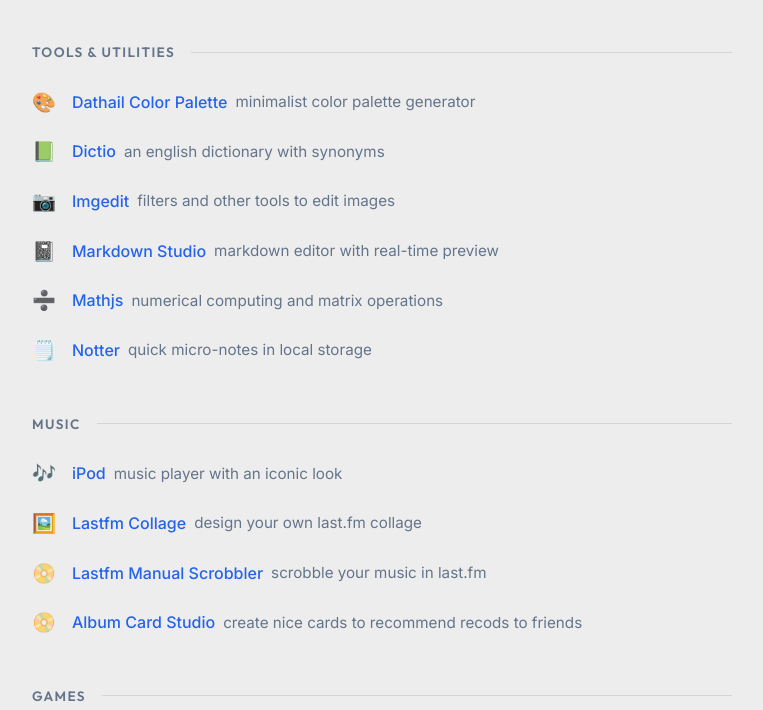
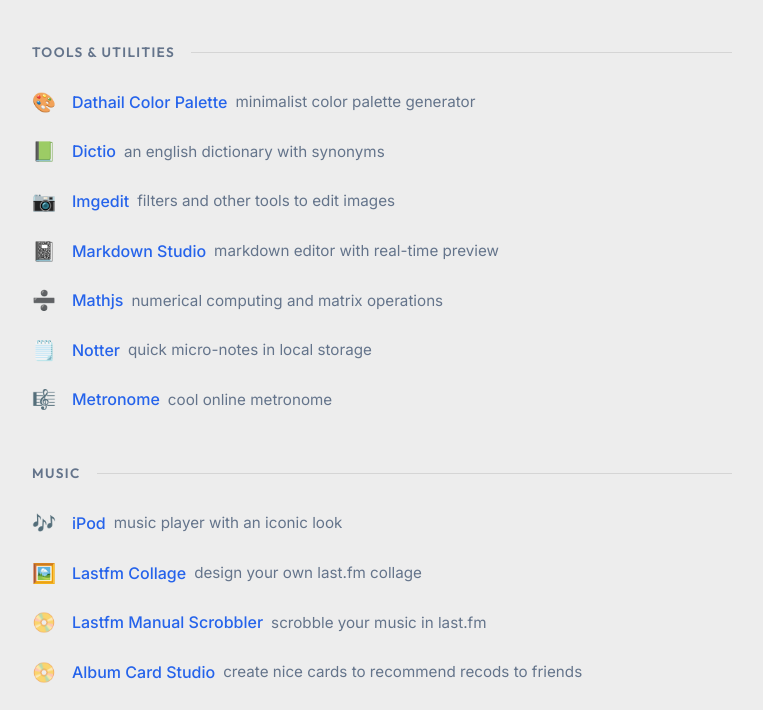
Before and after one commit to pephorror666/webapps, a plain HTML site: page index.html in a window 1280 px wide. Shown: the part 90-800 px from the top of the page, without its empty margins (258-1021 px from the left). Drawn offline with Linux system fonts and the light colour scheme.

Commit message:
Add Metronome link to index.html

```diff
--- a/index.html
+++ b/index.html
@@ -323,6 +323,11 @@
                         <span class="title">Notter</span>
                         <span class="description">quick micro-notes in local storage</span>
                     </a>
+                    <a href="./metronome/" class="item-link" target="_blank">
+                        <span class="emoji">🎼</span>
+                        <span class="title">Metronome</span>
+                        <span class="description">cool online metronome</span>
+                    </a>
                 </div>
             </section>
 
```
